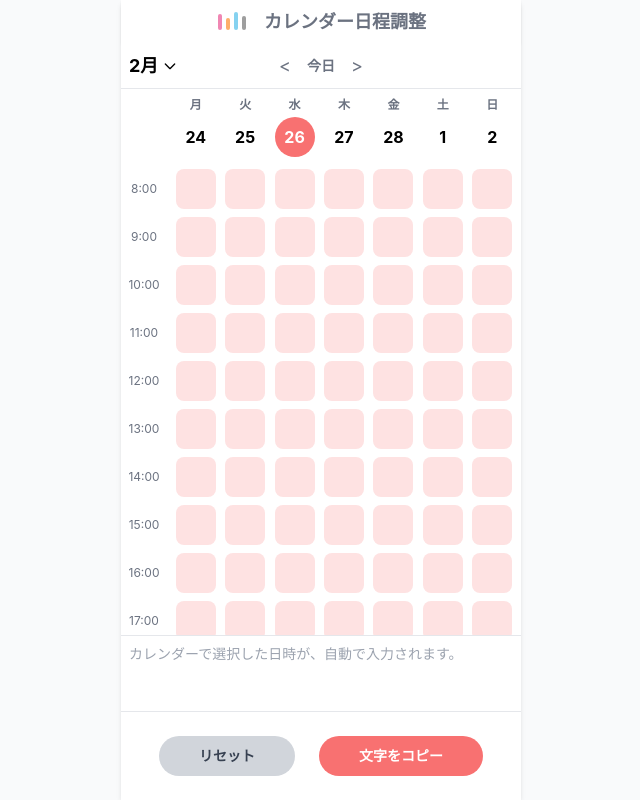
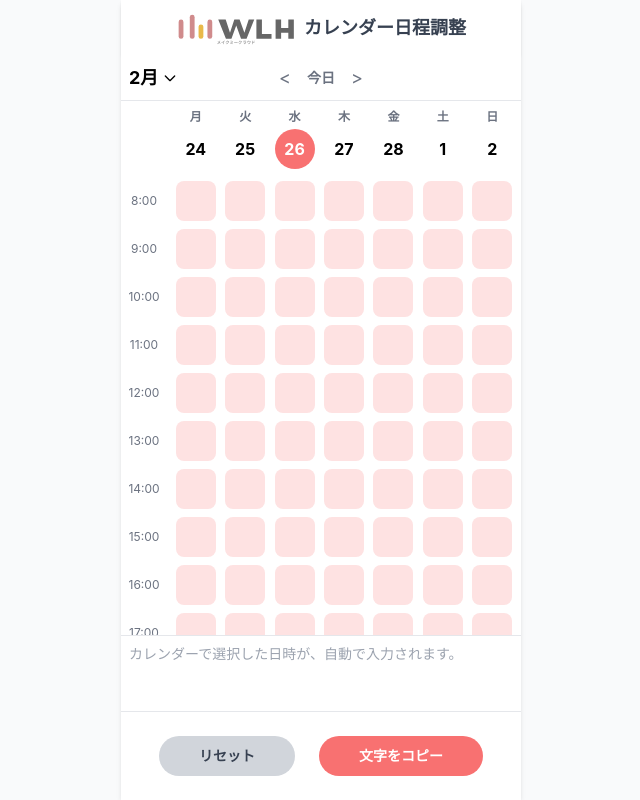
Before and after one commit to HironoriKan/calendar-demo, a React (Create React App) app: page / in a window 1280 px wide. Shown: the whole page, without its empty margins (319-959 px from the left). Built offline with nearby package versions, Linux system fonts and the light colour scheme.

Commit message:
“ロゴとオーバースクロールのUX改善”

```diff
--- a/src/components/CalendarTextGenerator.js
+++ b/src/components/CalendarTextGenerator.js
@@ -256,22 +256,20 @@ const CalendarTextGenerator = () => {
   };
 
   // タッチ操作のためのイベントハンドラー
-  const handleTouchStart = (dayIndex, timeIndex) => {
-    handleCellMouseDown(dayIndex, timeIndex);
-  };
-
   const handleTouchMove = (e) => {
-    // 長押し状態でなければスクロールを許可（ここが重要）
+    // 長押し状態でなければスクロールを許可
     if (!isLongPress) return;
 
+    // 長押しドラッグ中のみスクロールを防止
     if (isDragging) {
-      e.preventDefault(); // 長押しドラッグ中のみスクロールを防止
-
+      // カレンダーグリッド内のタッチ移動のみ処理
       const touch = e.touches[0];
       const element = document.elementFromPoint(touch.clientX, touch.clientY);
 
-      // data属性からセルの位置情報を取得
+      // カレンダーグリッド内のセルかどうかを確認
       if (element && element.dataset.dayIndex !== undefined && element.dataset.timeIndex !== undefined) {
+        e.preventDefault(); // カレンダーグリッド内のみスクロールを防止
+
         const dayIndex = parseInt(element.dataset.dayIndex);
         const timeIndex = parseInt(element.dataset.timeIndex);
         handleCellMouseEnter(dayIndex, timeIndex);
@@ -622,7 +620,7 @@ const CalendarTextGenerator = () => {
   }, []);
 
   return (
-    <div className="flex justify-center bg-gray-50 w-full" style={{ minHeight: '100vh', minHeight: 'calc(var(--vh, 1vh) * 100)' }}>
+    <div className="flex justify-center bg-gray-50 w-full" style={{ minHeight: '100vh', minHeight: 'calc(var(--vh, 1vh) * 100)', overscrollBehavior: 'auto' }}>
       <div
         className="flex flex-col bg-white w-full max-w-[400px] shadow-md"
         style={{ height: '100vh', height: 'calc(var(--vh, 1vh) * 100)' }}
@@ -633,16 +631,27 @@ const CalendarTextGenerator = () => {
         {/* ヘッダー - 固定高さ */}
         <div className="bg-white p-2 flex justify-center items-center shadow-sm">
           <div className="flex items-center">
-            <div className="text-lg font-medium text-gray-500 flex items-center">
-              <svg width="40" height="24" viewBox="0 0 40 24">
-                <g>
-                  <rect x="2" y="4" width="4" height="16" rx="2" fill="#F087B3"/>
-                  <rect x="10" y="8" width="4" height="12" rx="2" fill="#FDAF69"/>
-                  <rect x="18" y="2" width="4" height="18" rx="2" fill="#85D2F0"/>
-                  <rect x="26" y="6" width="4" height="14" rx="2" fill="#9E9E9E"/>
-                </g>
+            <div className="text-lg font-medium flex items-center">
+              {/* SVGとして直接埋め込み */}
+              <svg width="120" height="40" viewBox="0 0 1000 280" xmlns="http://www.w3.org/2000/svg">
+                {/* ピンク色の棒グラフ要素 */}
+                <rect x="22" y="70" width="40" height="160" rx="20" fill="#D08B8C"/>
+                <rect x="115" y="30" width="40" height="200" rx="20" fill="#D08B8C"/>
+                <rect x="262" y="70" width="40" height="160" rx="20" fill="#D08B8C"/>
+
+                {/* 黄色の棒グラフ要素 */}
+                <rect x="188" y="110" width="40" height="120" rx="20" fill="#E9B949"/>
+
+                {/* MakeMeテキスト */}
+                <path d="M414 70L450 180L486 70H530L570 180L606 70H652L588 230H542L502 120L462 230H416L352 70H414Z" fill="#666666"/>
+                <path d="M670 230V70H716V190H796V230H670Z" fill="#666666"/>
+                <path d="M830 230V70H876V140H936V70H982V230H936V180H876V230H830Z" fill="#666666"/>
+                <path d="M1010 230V70H1056V190H1136V230H1010Z" fill="#666666"/>
+
+                {/* メイクミークラウドテキスト */}
+                <text x="500" y="270" font-family="Arial, sans-serif" font-size="36" text-anchor="middle" fill="#666666">メイクミークラウド</text>
               </svg>
-              <span className="ml-2 font-bold">カレンダー日程調整</span>
+              <span className="ml-2 font-bold text-gray-700">カレンダー日程調整</span>
             </div>
           </div>
         </div>
@@ -707,7 +716,10 @@ const CalendarTextGenerator = () => {
           {/* スクロール可能な本体部分 - 計算された高さを適用 */}
           <div
             className="overflow-auto relative flex-1"
-            style={{ WebkitOverflowScrolling: 'touch' }}
+            style={{
+              WebkitOverflowScrolling: 'touch',
+              overscrollBehavior: 'auto'
+            }}
           >
             {/* 現在時刻の線 */}
             {currentTimePosition >= 0 && (
@@ -756,7 +768,7 @@ const CalendarTextGenerator = () => {
                           onClick={() => handleCellClick(dayIndex, timeIndex)}
                           onMouseDown={() => handleCellMouseDown(dayIndex, timeIndex)}
                           onMouseEnter={() => isDragging && handleCellMouseEnter(dayIndex, timeIndex)}
-                          onTouchStart={() => handleTouchStart(dayIndex, timeIndex)}
+                          onTouchStart={() => handleTouchMove(e)}
                           data-day-index={dayIndex}
                           data-time-index={timeIndex}
                         >
```
